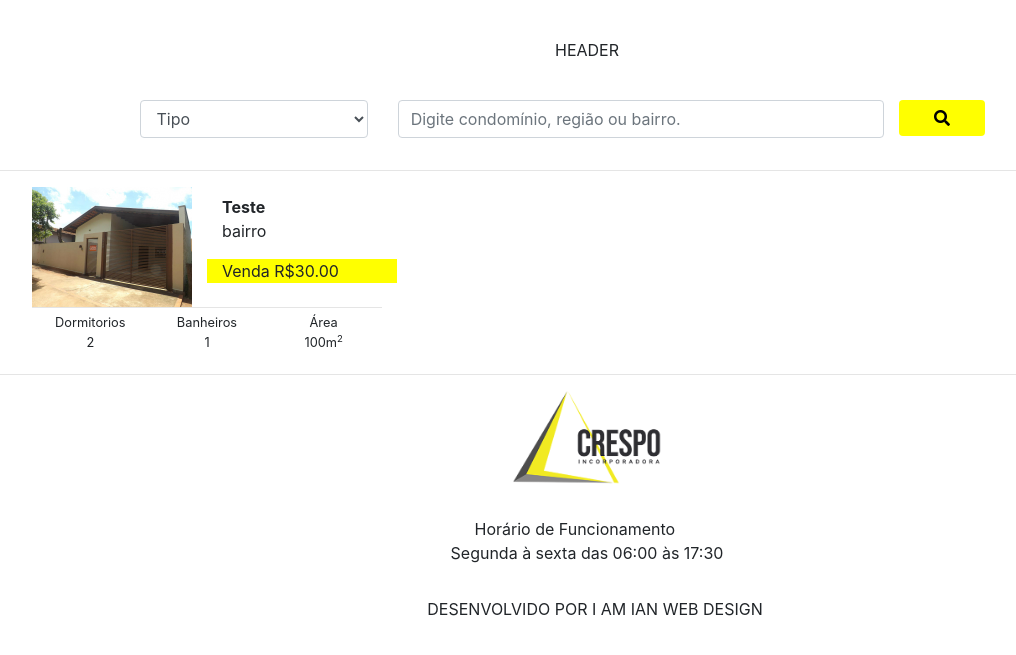
After one commit to gust34/Crespo, a PHP site: page /lista_imoveis.php in a window 1280 px wide. The commit adds this page. Shown: the top 655 px of the page, without its empty margins (53-1069 px from the left). Run offline with PHP 8.4, Linux system fonts and the light colour scheme; data comes from the database, SQL or seed files in the repository; some libraries are stand-ins or nearby versions.

Commit message:
Listagem de imoveis concluída

```diff
--- /dev/null
+++ b/css/lista.css
@@ -0,0 +1,73 @@
+.logo-rodape {
+    width: 150px;
+}
+.rodape-baixo div.row:first-child {
+    margin-top: 1em;
+}
+.rodape-baixo div.row:last-child {
+    margin-bottom: 1em;
+    text-align: center;
+}
+.rodape-baixo div.row {
+    margin: 2em 0;
+}
+
+@media only screen and (max-width: 992px) {
+    .barra .btn {
+        margin-left: calc((100% / 12) * 4);
+    }
+}
+@media only screen and (min-width: 993px) {
+    .barra {
+        margin-left: calc((100% / 12));
+    }
+    .barra .btn {
+        height: 2.25em;
+    }
+
+    hr.col-12 {
+        margin-left: -1%;
+        width: 120% !important;
+    }
+}
+
+a:hover {
+    text-decoration: inherit;
+    color: inherit;
+}
+a {
+    color: inherit;
+}
+
+.truncate {
+    overflow: hidden;
+    white-space: nowrap;
+    text-overflow: ellipsis;
+}
+.no-margin {
+    margin: 0;
+}
+
+/* Cada elemento da lista de imoveis */
+.price {
+    background: yellow;
+}
+
+.item:hover {
+    background: #EEE;
+    cursor: pointer;
+}
+
+.detalhes {
+    display: flex;
+    flex-direction: row;
+    height: 50px;
+    align-items: flex-start;
+}
+.detalhes span {
+        font-size: 0.8em;
+    width: calc((100% / 12) * 4);
+    text-align: center;
+    line-height: 20px;
+    margin-top: 5px;
+}
--- a/imovel.php
+++ b/imovel.php
@@ -2,7 +2,7 @@
 <!Doctype html>
 <html>
 <head>
-    <title> Crespo Incorporadora </title>
+    <title>Crespo Incorporadora</title>
     <meta charset="utf-8">
     <!--CSS reset e Bootstrap-->
     <link rel="Stylesheet" href="css/reset.css">
--- a/index.php
+++ b/index.php
@@ -125,6 +125,9 @@
                     <?php $i++; ?>
                 <?php endwhile ?>
             </div>
+            <div class="btn-row">
+                <a type="button" href="lista_imoveis.php" id="verMais" class="btn btn-primary">Ver Mais</a>
+            </div>
         </div>
     </div>
 
--- /dev/null
+++ b/lista_imoveis.php
@@ -0,0 +1,98 @@
+<?php require 'processos/load_imoveis.php'; ?>
+<!DOCTYPE html>
+<html>
+<head>
+    <meta charset="utf-8">
+    <title>Imóveis | Crespo</title>
+
+    <!--CSS reset e Bootstrap-->
+    <link rel="Stylesheet" href="css/reset.css">
+    <link rel="Stylesheet" href="css/bootstrap.min.css">
+    <link rel="stylesheet" href="https://use.fontawesome.com/releases/v5.3.1/css/all.css" integrity="sha384-mzrmE5qonljUremFsqc01SB46JvROS7bZs3IO2EmfFsd15uHvIt+Y8vEf7N7fWAU" crossorigin="anonymous">
+    <link rel="Stylesheet" href="css/lista.css">
+</head>
+<body>
+    <header class="fluid-container" style="text-align: center; line-height: 100px;">
+        HEADER
+    </header>
+
+    <div class="container">
+        <div class="barra row">
+            <div class="col-12 col-lg-3" style="margin-bottom: 1em;">
+                <select class="tipo form-control">
+                    <option value="" selected disabled> Tipo </option>
+                    <option value="">Casa</option>
+                    <option value="">Apartamento</option>
+                    <option value="">Barracão</option>
+                    <option value="">Comercial</option>
+                    <option value="">Kitnet</option>
+                </select>
+            </div>
+            <div class="col-12 col-lg-6">
+                <input class="barra-busca form-control" type="text" placeholder="Digite condomínio, região ou bairro." name="#" style="margin-bottom: 1em;">
+            </div>
+            <button type="button" class="btn btn-primary col-4 col-lg-1" style="background: yellow; color: black; border: none"><i class="fas fa-search"></i></button>
+        </div>
+    </div>
+    <hr style="margin-bottom: 1em;">
+
+    <main class="container">
+        <div class="row">
+            <?php $i = 0 ?>
+            <?php foreach ($imoveis as $key => $imovel): ?>
+            <?php $i++; ?>
+            <a href="imovel.php?cod=<?=$imovel['IMO_COD']?>" class="item col-12 col-lg-4">
+                <div class="row align-items-center">
+                    <img src="img/casateste.jpg" class="col-6">
+                    <div class="col-6 truncate">
+                        <strong title="Nome"><?=$imovel['IMO_NOME']?></strong>
+                        <p><?= $imovel['IMO_BAIRRO'] ?></p>
+                        <?php if(empty($imovel['IMO_PRECO_VENDA'])): ?>
+                        <div class="row justify-content-center">
+                            <p class="col-12 price">Aluguel R$<?=$imovel['IMO_PRECO_ALUGUEL']?></p>
+                        </div>
+                        <?php else: ?>
+                        <div class="row justify-content-center">
+                            <p class="col-12 price">Venda R$<?=$imovel['IMO_PRECO_VENDA']?></p>
+                        </div>
+                        <?php endif ?>
+                    </div>
+                </div>
+                <hr class="no-margin">
+                <div class="row">
+                    <div class="detalhes container-fluid">
+                        <span>Dormitorios <br> <?= $imovel['IMO_QUARTOS'] ?></span>
+                        <span>Banheiros <br> <?= $imovel['IMO_BANHEIROS'] ?></span>
+                        <span>Área <br> <?= $imovel['IMO_AREA_TOTAL'] ?>m<sup>2</sup></span>
+                    </div>
+                </div>
+            </a>
+            <hr style="margin-bottom: 1em;" <?= $i % 3 == 0 ? 'class=col-12' : ''?>>
+            <?php endforeach ?>
+        </div>
+    </main>
+
+    <hr style="margin-bottom: 1em;">
+
+    <div class="rodape-baixo" id="footer">
+        <div class="row justify-content-center">
+            <div>
+                <img src="img/logo.png" class="logo-rodape">
+            </div>
+        </div>
+        <div class="row justify-content-center">
+            <div>
+                <!-- Funcionamento -->
+                <span class="ml-4"> Horário de Funcionamento </span><br>
+                <span class="text-center"> Segunda à sexta das 06:00 às 17:30 </span>
+            </div>
+        </div>
+        <div class="row justify-content-center">
+            <div>
+                <span class="text-center ml-3"> DESENVOLVIDO POR I AM IAN WEB DESIGN </span>
+            </div>
+        </div>
+        <!--Fim do Rodapé-->
+    </div>
+</body>
+</html>
```
Also changed, not shown: Home_Imovel.php (deleted, +0 -7 lines), css/style.css (+15 -0 lines).
